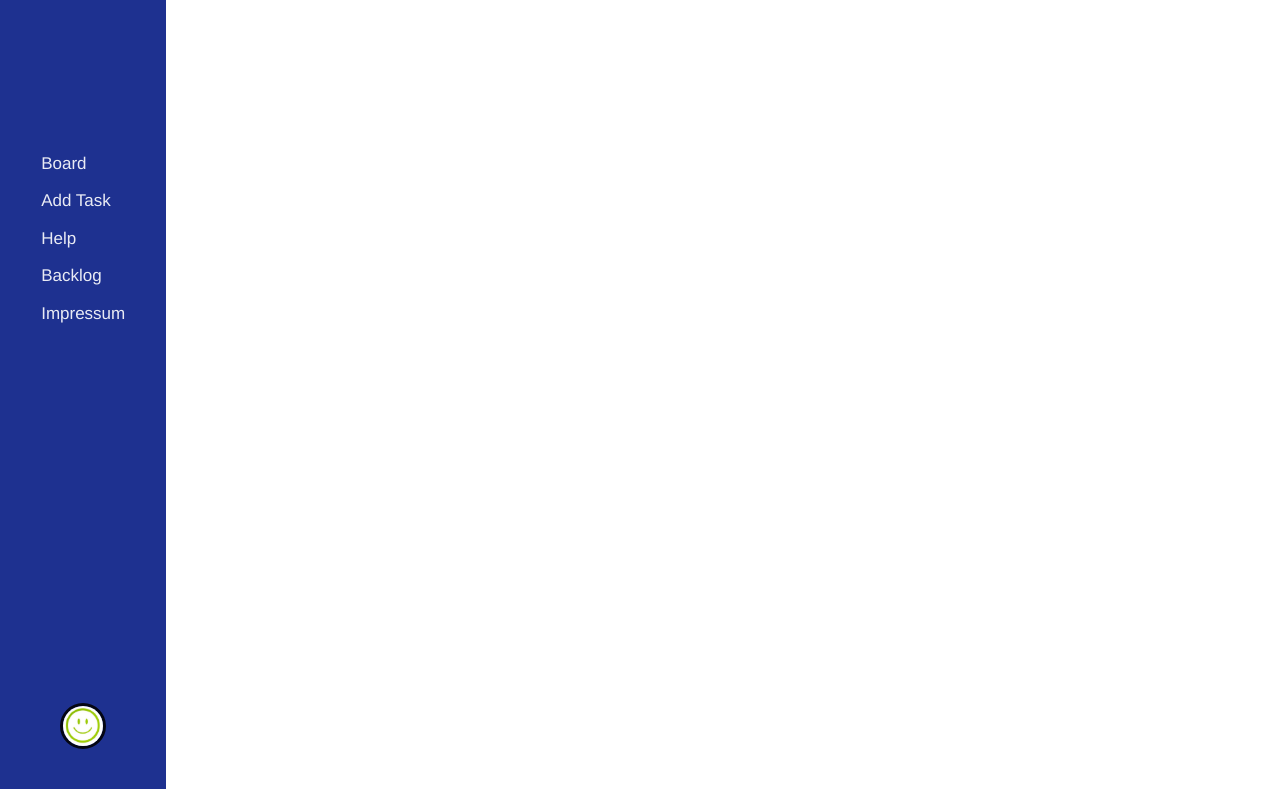
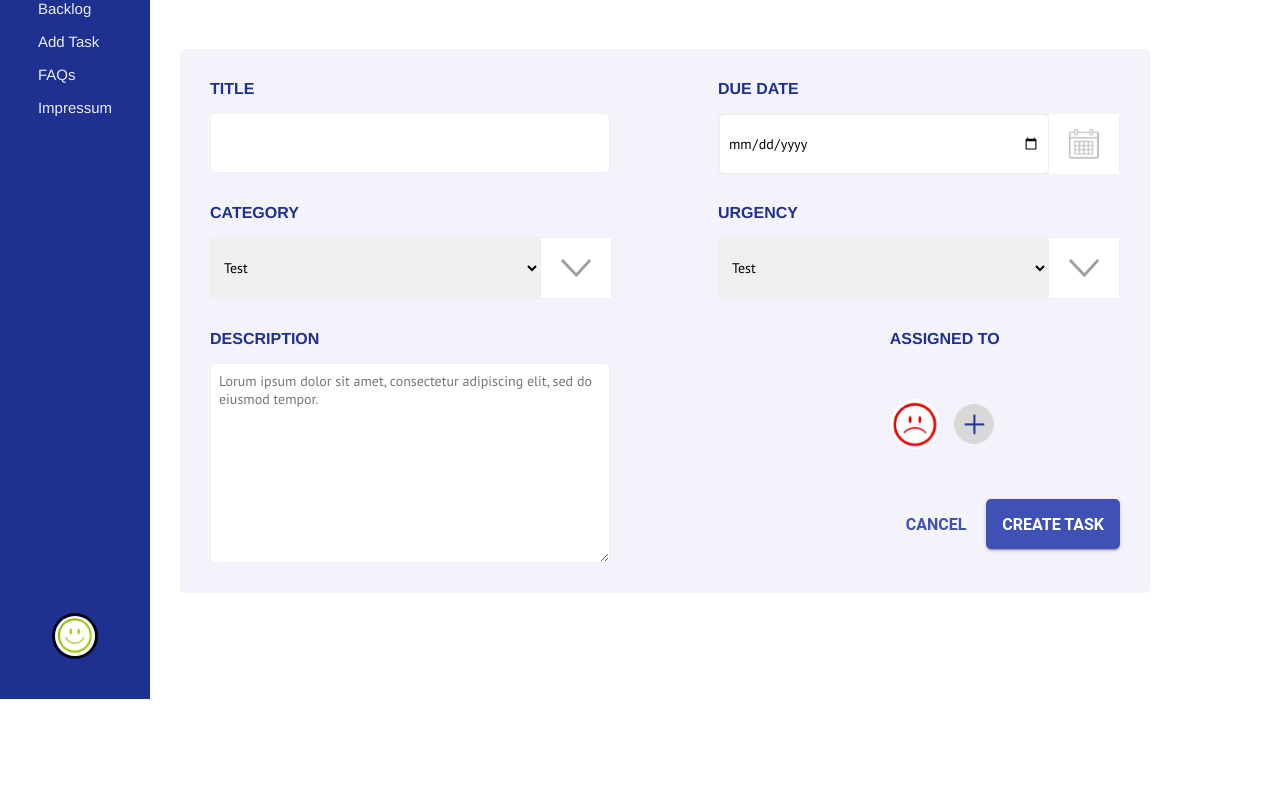
Before and after one commit to Marina240490/Join, a plain HTML site: page addtask.html in a window 1280 px wide. Shown: the part 101-890 px from the top of the page. After the commit the page ends 800 px from the top, so only its background shows below. Drawn offline with nearby package versions, Linux system fonts and the light colour scheme.

Commit message:
first version Marina

```diff
--- a/addtask.css
+++ b/addtask.css
@@ -0,0 +1,274 @@
+/** Navigation Section */
+
+body {
+    margin: 0px;
+    font-family: 'PT Sans', sans-serif;
+}
+
+.page {
+    display: flex;
+    flex-direction: row;
+    height: 100%;
+}
+
+.main-section {
+    display: flex;
+}
+
+.navigation {
+    background-color: rgb(30, 49, 144);
+    width: 150px;
+    height: 100%;
+    display: flex;
+    flex-direction: column;
+    align-items: center;
+    justify-content: space-between;
+}
+
+.logo-picture {
+    width: 50px;
+    height: 50px;
+    margin-top: 35px;
+    margin-bottom: 35px;
+}
+
+.navigation-bar {
+    line-height: 2.2;
+    font-size: 15px;
+    margin-top: -550px;
+}
+
+.navigation-bar a {
+    color: white;
+    text-decoration: none;
+    transition: all 225ms ease-in-out;
+    opacity: 0.9;
+}
+
+.navigation-bar a:hover {
+    transform: scale(1.1);
+    font-weight: bold;
+    opacity: 1;
+}
+
+.user-pic {
+    width: 40px;
+    height: 40px;
+    object-fit: cover;
+    border-radius: 50%;
+    border-color: black;
+    border: 3px solid;
+    margin-bottom: 40px;
+    transition: all 225ms ease-in-out;
+}
+
+.user-pic:hover {
+    transform: scale(1.2);
+}
+
+/** Add Task Section */
+
+.add-task-section {
+    display: flex;
+    flex-direction: column;
+    width: 1000px;
+}
+
+.fd-row {
+    display: flex;
+    flex-direction: row;
+    justify-content: space-between;
+}
+
+.input-section {
+    background-color: rgb(244, 243, 251);
+    padding-left: 30px;
+    padding-right: 30px;
+    padding-top: 30px;
+    border-radius: 5px;
+    margin-left: 30px;
+    margin-top: 50px;
+}
+
+.headline {
+    font-size: 30px;
+    font-weight: bold;
+    margin-top: 50px;
+    margin-bottom: 10px;
+    margin-left: 30px;
+}
+
+.headline2 {
+    font-size: 12px;
+    color:rgb(30, 49, 144);
+    margin-left: 30px;
+}
+
+.headline3 {
+    font-size: 16px;
+    color:rgb(30, 49, 144);
+    font-weight: bold;
+    margin-bottom: 14px;
+}
+
+.input {
+    border-radius: 5px;
+    width: 400px;
+    height: 60px;
+    border: 1px solid #efefef;
+    margin-bottom: 30px;
+    font-size: 14px;
+    padding: 8px;
+}
+
+.input-description {
+    border-radius: 5px;
+    width: 400px;
+    height: 200px;
+    border: 1px solid #efefef;
+    margin-bottom: 30px;
+    font-size: 14px;
+    padding: 8px;
+    font-family: 'PT Sans', sans-serif;
+}
+
+.input-due-date {
+    font-family: 'PT Sans', sans-serif;
+    font-size: 14px;
+    padding: 8px;
+    border-radius: 5px;
+    width: 330px;
+    height: 60px;
+    border: 1px solid #efefef;
+    margin-bottom: 30px;
+}
+
+.due-date {
+    display: flex;
+    flex-direction: row;
+    height: 60px;
+    border-radius: 5px;
+    border: 1px solid #efefef;
+}
+
+.pic-due-date {
+    width: 30px;
+    height: 30px;
+    padding: 8px;
+}
+
+.size-pic-due-date {
+    width: 70px;
+    height: 60px;
+    background-color: white;
+    display: flex;
+    align-items: center;
+    justify-content: center;
+}
+
+.category {
+    display: flex;
+    flex-direction: row;
+    height: 60px;
+    border-radius: 5px;
+    border: 1px solid #efefef;
+    margin-bottom: 30px;
+}
+
+.input-category {
+    font-family: 'PT Sans', sans-serif;
+    font-size: 14px;
+    padding: 8px;
+    border-radius: 5px;
+    width: 330px;
+    height: 60px;
+    border: 1px solid #efefef;
+}
+
+.size-pic-category {
+    width: 70px;
+    height: 60px;
+    object-fit: cover;
+    background-color: white;
+    display: flex;
+    align-items: center;
+    justify-content: center;
+}
+
+.pic-category {
+    width: 30px;
+    height: 20px;
+    padding: 8px;
+}
+
+.urgency {
+    display: flex;
+    flex-direction: row;
+    height: 60px;
+    border-radius: 5px;
+    border: 1px solid #efefef;
+    margin-bottom: 30px;
+}
+
+.input-urgency {
+    font-family: 'PT Sans', sans-serif;
+    font-size: 14px;
+    padding: 8px;
+    border-radius: 5px;
+    width: 330px;
+    height: 60px;
+    border: 1px solid #efefef;
+}
+
+.size-pic-urgency {
+    width: 70px;
+    height: 60px;
+    object-fit: cover;
+    background-color: white;
+    display: flex;
+    align-items: center;
+    justify-content: center;
+}
+
+.pic-urgency {
+    width: 30px;
+    height: 20px;
+    padding: 8px;
+}
+
+.user-pic-add-task {
+    width: 50px;
+    height: 50px;
+    object-fit: cover;
+    border-radius: 50%;
+    border: 3px solid;
+    margin-right: 10px;
+    border: none;
+}
+
+.add {
+    width: 40px;
+    height: 40px;
+    object-fit: cover;
+}
+
+.assigned-to {
+    margin-bottom: 50px;
+}
+
+.cancel {
+    font-size: 16px !important;
+    font-weight: bold !important;
+    padding-top: 8px !important;
+    padding-bottom: 8px !important;
+    height: 50px !important;
+}
+
+.create-task {
+    border-radius: 5px !important;
+    font-size: 16px !important;
+    font-weight: bold !important;
+    padding-top: 8px !important;
+    padding-bottom: 8px !important;
+    height: 50px !important;
+}
--- a/addtask.html
+++ b/addtask.html
@@ -1,7 +1,6 @@
 <html>
 
 <head>
-    <link rel="stylesheet" href="index.css">
     <link rel="stylesheet" href="addtask.css">
 
     <script src="script.js"></script>
@@ -22,26 +21,131 @@
 </head>
 
 <body>
+    <div class="page">
         <div class="main-section">
             <div class="navigation">
                 <div class="logo">
                     <img class="logo-picture" src="img/logo.png">
                 </div>
                 <div class="navigation-bar">
-                <div class="d-flex"><a href="#"><div class="hover-line"></div>Board</a></div>
+                    <div class="d-flex">
+                        <a href="#">
+                            <div class="hover-line"></div>Board
+                        </a>
+                    </div>
 
 
 
-                <a href="#"><div class="hover-line"></div>Add Task</a>
-                <a href="#"><div class="hover-line"></div>Help</a>
-                <a href="#"><div class="hover-line"></div>Backlog</a>
-                <a href="#"><div class="hover-line"></div>Impressum</a>
+                    <a href="#">
+                        <div class="hover-line"></div>Backlog
+                    </a>
+                    <a href="#">
+                        <div class="hover-line"></div>Add Task
+                    </a>
+                    <a href="#">
+                        <div class="hover-line"></div>FAQs
+                    </a>
+                    <a href="#">
+                        <div class="hover-line"></div>Impressum
+                    </a>
                 </div>
                 <div class="user-pic-section">
                     <img class="user-pic" id="user-pic" src="img/grüner-smiley.jpg">
                 </div>
             </div>
         </div>
+
+        <div class="add-task-section">
+            <div>
+                <div class="headline">Add Task</div>
+                <div class="headline2">Learning Management System Project</div>
+            </div>
+
+            <div class="input-section">
+                <div class="fd-row">
+                    <div>
+                        <div class="headline3">
+                            TITLE
+                        </div>
+                        <div>
+                            <input class="input"></input>
+                        </div>
+                    </div>
+
+                    <div>
+                        <div class="headline3">
+                            DUE DATE
+                        </div>
+                        <div class="due-date">
+                            <input type="date" class="input-due-date"></input>
+                            <div class="size-pic-due-date">
+                                <img class="pic-due-date" src="img/icons8-calendar-150.png">
+                            </div>
+                        </div>
+                    </div>
+                </div>
+
+                <div class="fd-row">
+                    <div>
+                        <div class="headline3">
+                            CATEGORY
+                        </div>
+                        <div class="category">
+                            <select name="Category" size="1" class="input-category">
+                                <option>Test</option>
+                                <option>Test</option>
+                            </select>
+                            <div class="size-pic-category">
+                                <img class="pic-category" src="img/chevron .png">
+                            </div>
+                        </div>
+                    </div>
+
+                    <div>
+                        <div class="headline3">
+                            URGENCY
+                        </div>
+                        <div class="urgency">
+                            <select name="Urgency" size="1" class="input-urgency">
+                                <option>Test</option>
+                                <option>Test</option>
+                            </select>
+                            <div class="size-pic-urgency">
+                                <img class="pic-urgency" src="img/chevron .png">
+                            </div>
+                        </div>
+                    </div>
+                </div>
+
+                <div class="fd-row">
+                    <div>
+                        <div class="headline3">
+                            DESCRIPTION
+                        </div>
+                        <div>
+                            <textarea placeholder="Lorum ipsum dolor sit amet, consectetur adipiscing elit, sed do eiusmod tempor." class="input-description"></textarea>
+                        </div>
+                    </div>
+
+                    <div>
+                        <div class="headline3 assigned-to">
+                            ASSIGNED TO
+                        </div>
+                        <div class="assigned-to">
+                            <img class="user-pic-add-task" src="img/roter-smiley.jpg">
+                            <img class="add" src="img/icon plus.png">
+                        </div>
+                        <div>
+                            <button class="mdl-button mdl-js-button mdl-button--primary cancel">CANCEL</button>
+                            <button class="mdl-button mdl-js-button mdl-button--raised mdl-button--colored create-task">
+                                CREATE TASK
+                              </button>
+                        </div>
+                    </div>
+                </div>
+            </div>
+        </div>
+    </div>
 </body>
 
 </html>
```
Also changed, not shown: img/roter-smiley.jpg (added). Lines whose indentation alone changed are shown as unchanged.
